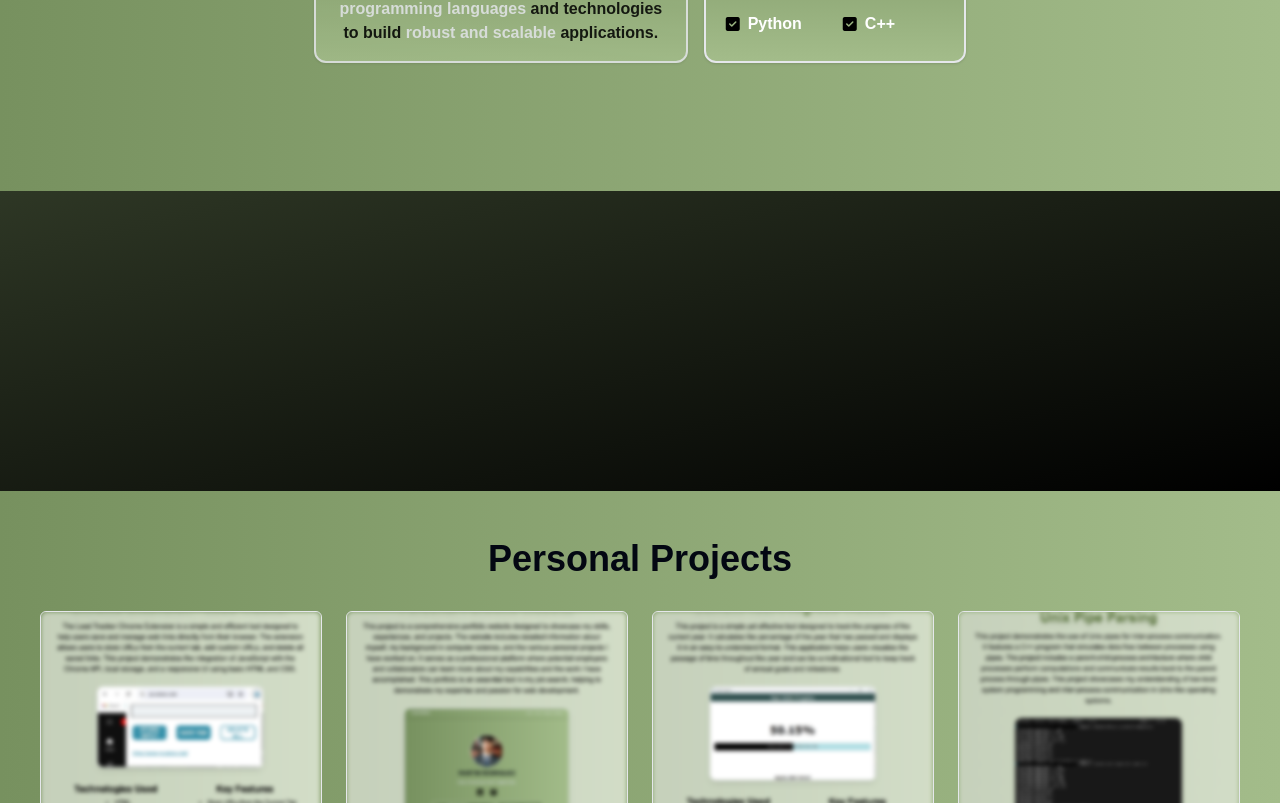
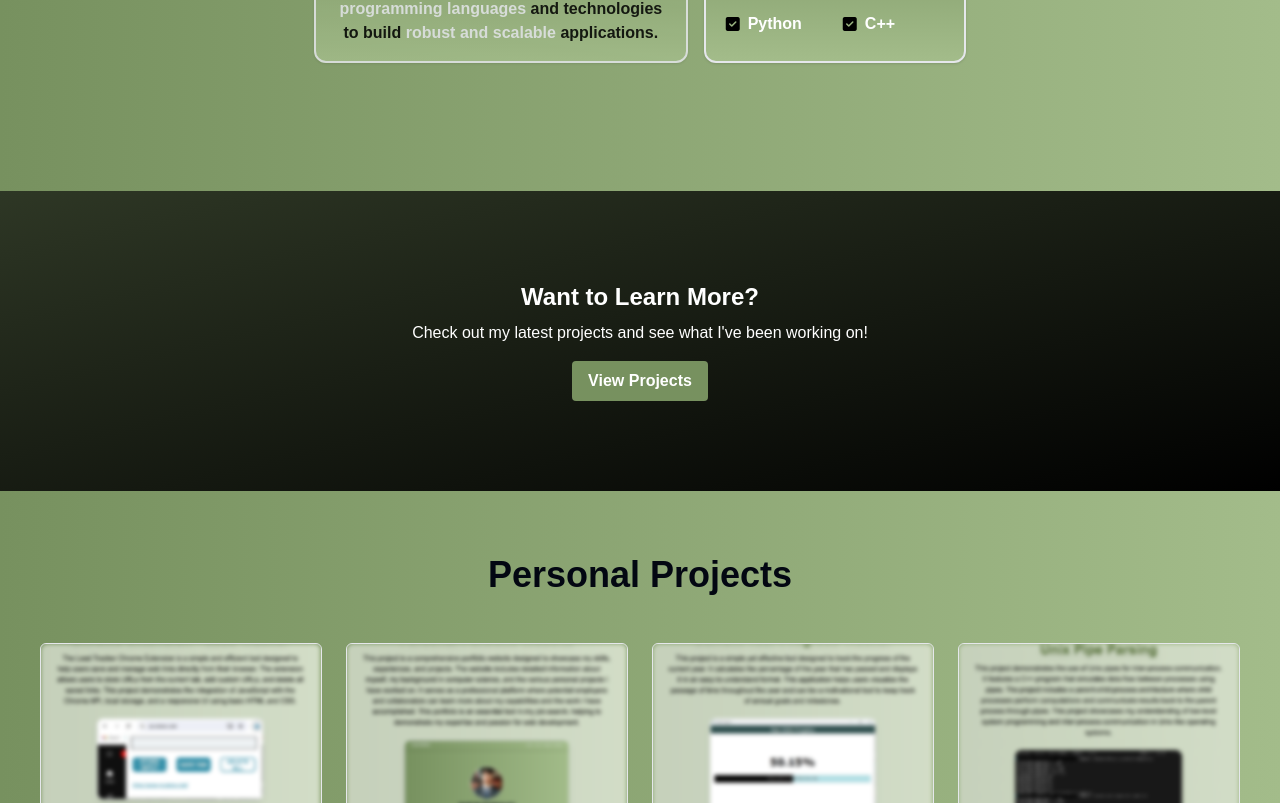
Before and after one commit to mprojr/reactjs-tailwind-portfolio, a React (Vite) app: page / in a window 1280 px wide. Shown: the part 669-1472 px from the top of the page. Built offline with nearby package versions, Linux system fonts and the light colour scheme; a web font is replaced by a local one.

Commit message:
Updated Skipper Component

```diff
--- a/src/components/MidSkipper.jsx
+++ b/src/components/MidSkipper.jsx
@@ -2,9 +2,18 @@ import React from 'react'
 
 export default function MidSkipper() {
   return (
-    <div className='grid grid-cols-1  w-full sm:h-[300px] h[200px]'>
-      <span className='bg-gradient-to-br from-[#2e3725] to-[black] w-full sm:min-h-[300px] min-h-[250px]'>
-
+    <div className='grid grid-cols-1 w-full sm:h-[300px] h-[200px]'>
+      <span className='bg-gradient-to-br from-[#2e3725] to-[black] w-full sm:min-h-[300px] min-h-[250px] flex items-center justify-center'>
+        <div className='text-center text-white'>
+          <h2 className='text-2xl font-bold mb-2'>Want to Learn More?</h2>
+          <p className='mb-4'>Check out my latest projects and see what I've been working on!</p>
+          <a
+            href="/projects-list"
+            className='inline-block bg-custom-green hover:bg-custom-green-dark text-white font-bold py-2 px-4 rounded'
+          >
+            View Projects
+          </a>
+        </div>
       </span>
     </div>
   )
--- a/src/components/Projects.jsx
+++ b/src/components/Projects.jsx
@@ -10,7 +10,7 @@ export default function Projects() {
 
   return (
     <div className='group1 sm:h-[15] min-h-[5vh] h-[30vh] p-6 m-4'>
-      <h1 className='flex justify-center py-2 text-gray-950 font-bold lg:text-4xl md:text-3xl sm:text-2xl text-2xl'> Personal Projects</h1>
+      <h1 className='flex justify-center my-4 py-2 text-gray-950 font-bold lg:text-4xl md:text-3xl sm:text-2xl text-2xl'> Personal Projects</h1>
       <div className='h-[300px] w-full grid py-6 gap-6 md:grid-cols-4 sm:grid-cols-3 grid-cols-2'>
         {projects.map(project => (
           <div key={project.id} className='relative border border-spacing-1 h-[200px] transparent rounded-md overflow-hidden'>
```
